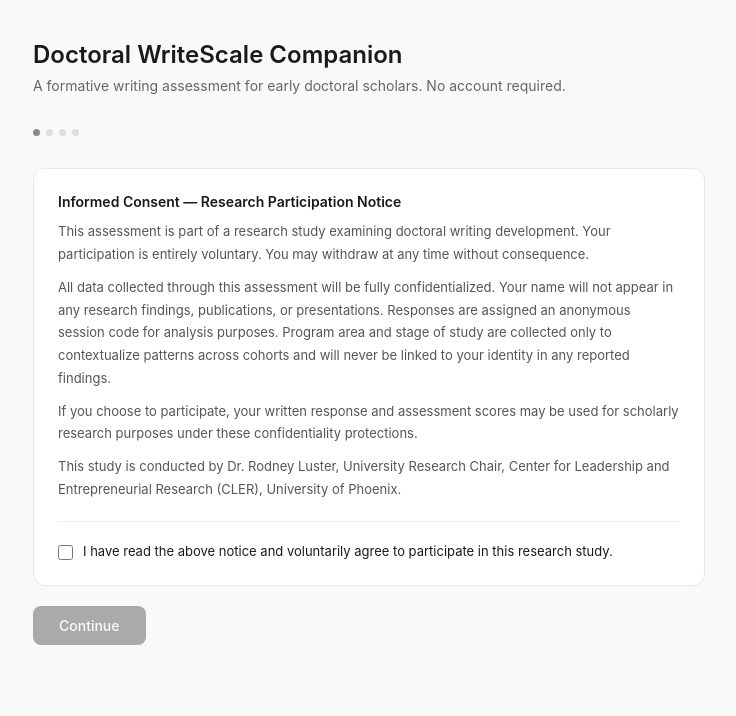
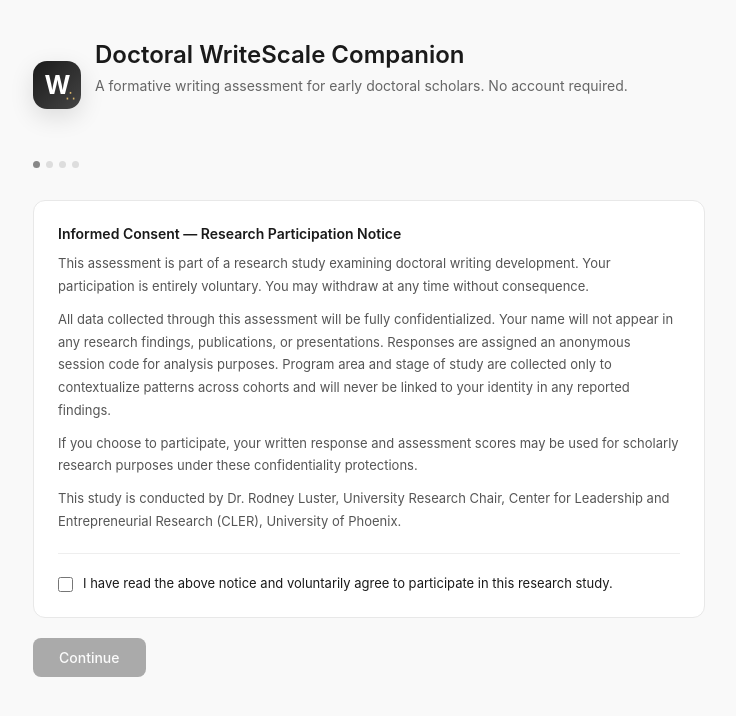
Before and after one commit to rjl-ctrl/writescale-companion-, a website: page index.html in a window 1280 px wide. Shown: the whole page, without its empty margins (271-1007 px from the left). Drawn offline with nearby package versions, Linux system fonts and the light colour scheme.

Commit message:
Add WriteScale logo header

```diff
--- a/index.html
+++ b/index.html
@@ -119,8 +119,16 @@
 </head>
 <body>
 <div class="page">
-  <div class="ws-title">Doctoral WriteScale Companion</div>
-  <div class="ws-sub">A formative writing assessment for early doctoral scholars. No account required.</div>
+<div class="brand-header">
+  <div class="brand-mark">
+    <span class="brand-mark-main">W</span>
+    <span class="brand-mark-scale">∴</span>
+  </div>
+  <div>
+    <div class="ws-title">Doctoral WriteScale Companion</div>
+    <div class="ws-sub">A formative writing assessment for early doctoral scholars. No account required.</div>
+  </div>
+</div>
 
   <div class="progress" id="progress">
     <div class="dot active" id="d0"></div>
```
